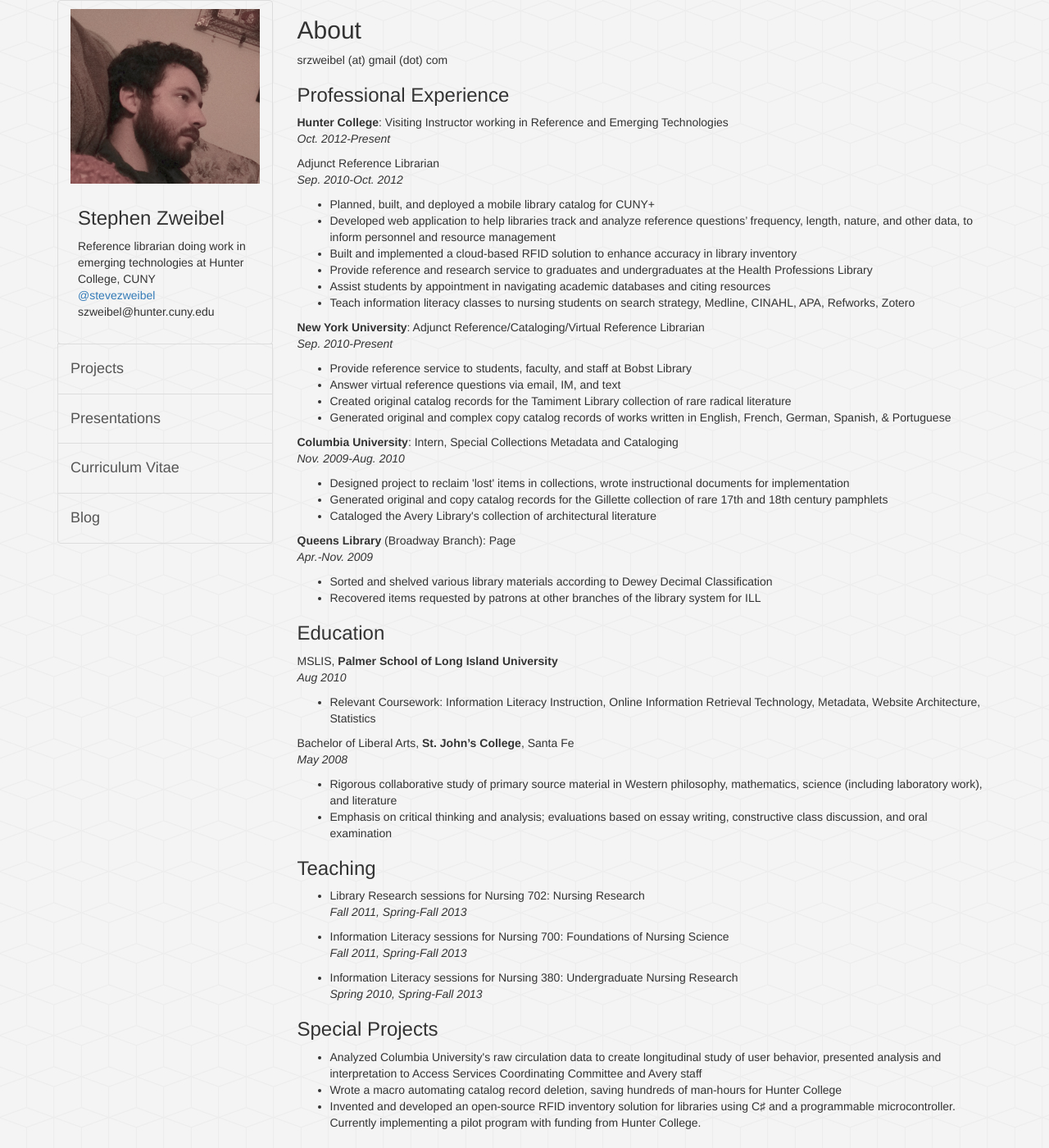
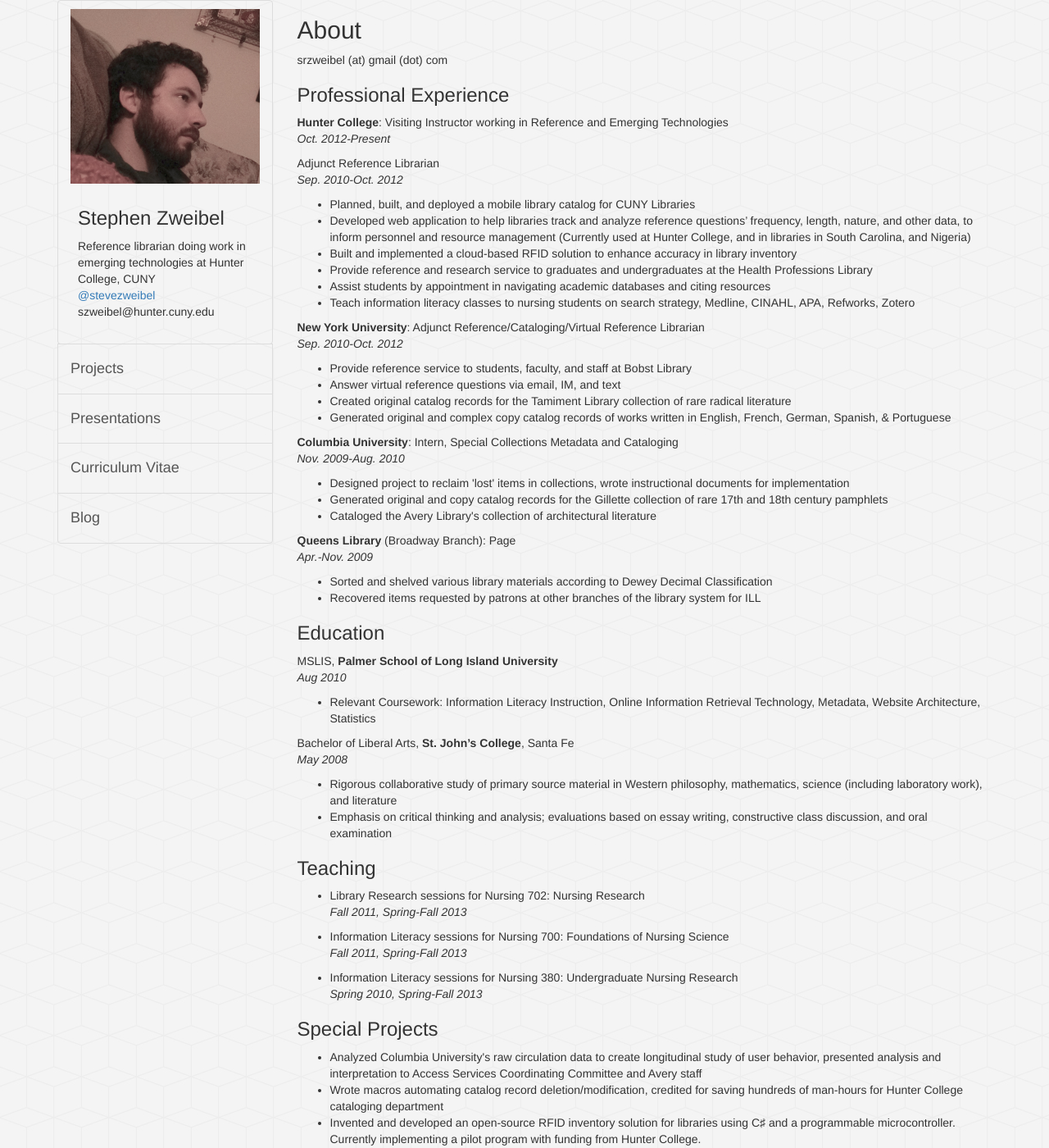
Before and after one commit to szweibel/szweibel.github.io, a Jekyll site: the page built from about.html, in a window 1280 px wide and 1400 px high. Shown: the whole window at 82% size. Built offline with Jekyll 4.4.1, drawn with Linux system fonts in a browser that asks for light colours; nearby versions of some CDN libraries.

Commit message:
improve cv

```diff
--- a/about.html
+++ b/about.html
@@ -15,10 +15,10 @@
 <em>Sep. 2010-Oct. 2012</em></p>
 
 <ul>
-<li>Planned, built, and deployed a mobile library catalog for CUNY+</li>
+<li>Planned, built, and deployed a mobile library catalog for CUNY Libraries</li>
 <li>Developed web application to help libraries track and analyze
 reference questions&#8217; frequency, length, nature, and other data, to
-inform personnel and resource management</li>
+inform personnel and resource management (Currently used at Hunter College, and in libraries in South Carolina, and Nigeria)</li>
 <li>Built and implemented a cloud-based RFID solution to enhance
 accuracy in library inventory</li>
 <li>Provide reference and research service to graduates and
@@ -30,7 +30,7 @@
 </ul>
 
 <p><strong>New York University</strong>: Adjunct Reference/Cataloging/Virtual Reference Librarian<br/>
-<em>Sep. 2010-Present</em></p>
+<em>Sep. 2010-Oct. 2012</em></p>
 
 <ul>
 <li>Provide reference service to students, faculty, and staff at Bobst
@@ -105,8 +105,8 @@
 longitudinal study of user behavior, presented analysis and
 interpretation to Access Services Coordinating Committee and Avery
 staff</li>
-<li>Wrote a macro automating catalog record deletion, saving hundreds of
-man-hours for Hunter College</li>
+<li>Wrote macros automating catalog record deletion/modification, credited for saving hundreds of
+man-hours for Hunter College cataloging department</li>
 <li>Invented and developed an open-source RFID inventory solution for
 libraries using C&#9839; and a programmable microcontroller. Currently
 implementing a pilot program with funding from Hunter College.</li>
```
